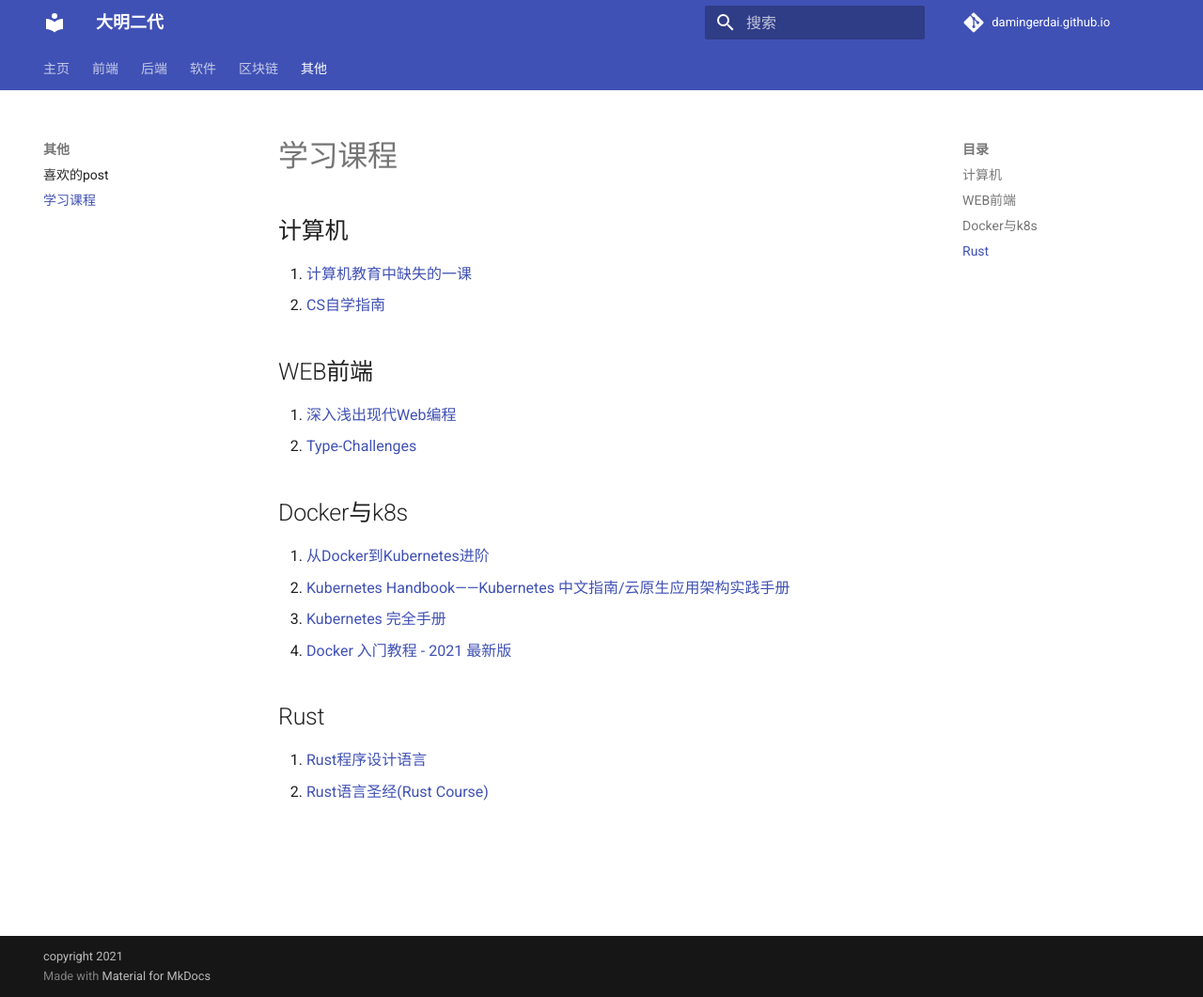
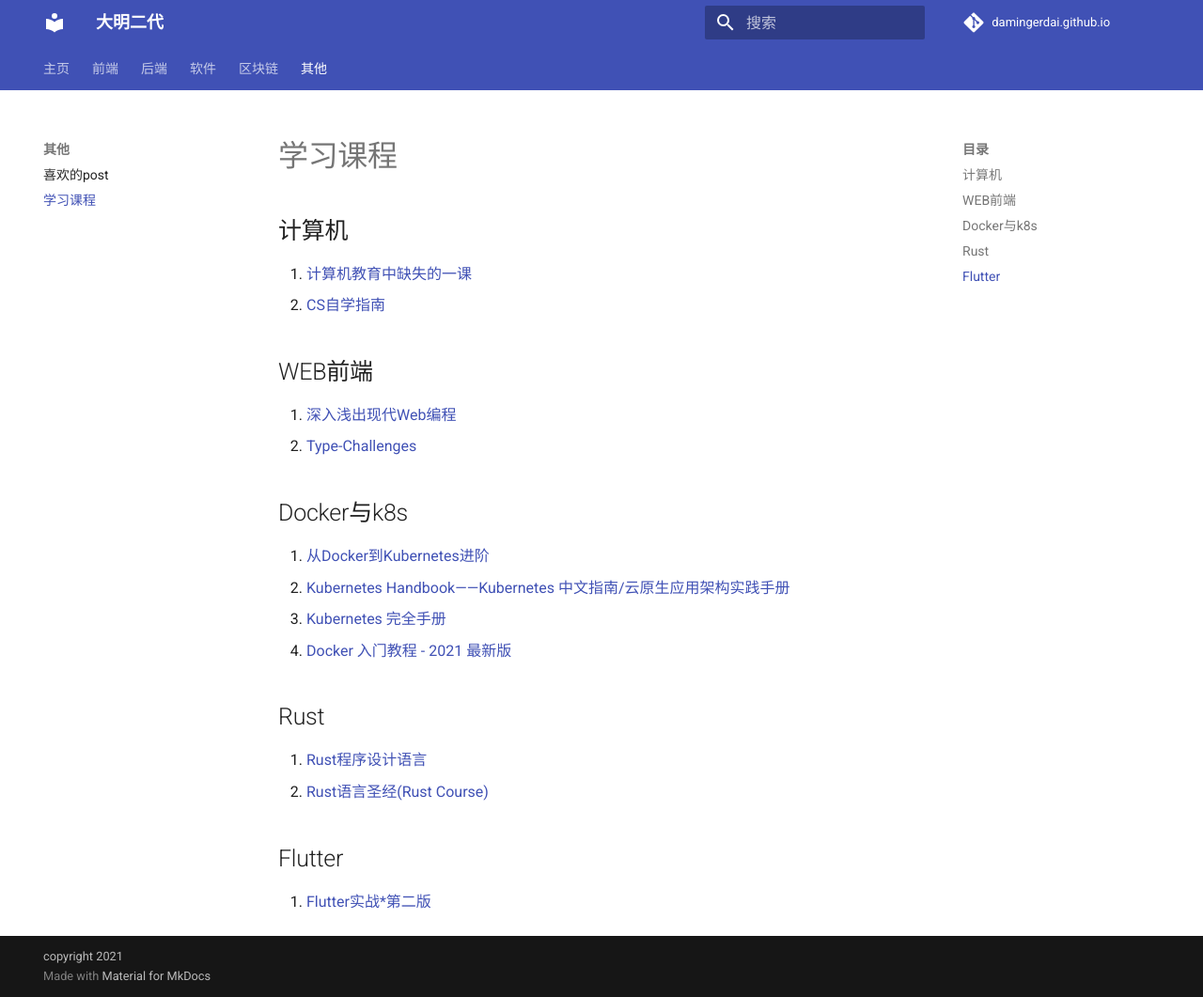
Before and after one commit to damingerdai/damingerdai.github.io, an MkDocs documentation site: the page built from docs/others/learning.md, in a window 1280 px wide and 1061 px high. Shown: the whole window at 94% size. Built offline with MkDocs 1.6.1 and Material for MkDocs 9.7.7, drawn with Linux system fonts in a browser that asks for light colours; comment, search, counter and statistics services are not loaded.

Commit message:
docs(others): add flutter part

```diff
--- a/docs/others/learning.md
+++ b/docs/others/learning.md
@@ -22,3 +22,7 @@
 
 1. [Rust程序设计语言](https://kaisery.github.io/trpl-zh-cn)
 2. [Rust语言圣经(Rust Course)](https://course.rs/about-book.html)
+
+## Flutter
+
+1. [Flutter实战*第二版](https://book.flutterchina.club/)
```
